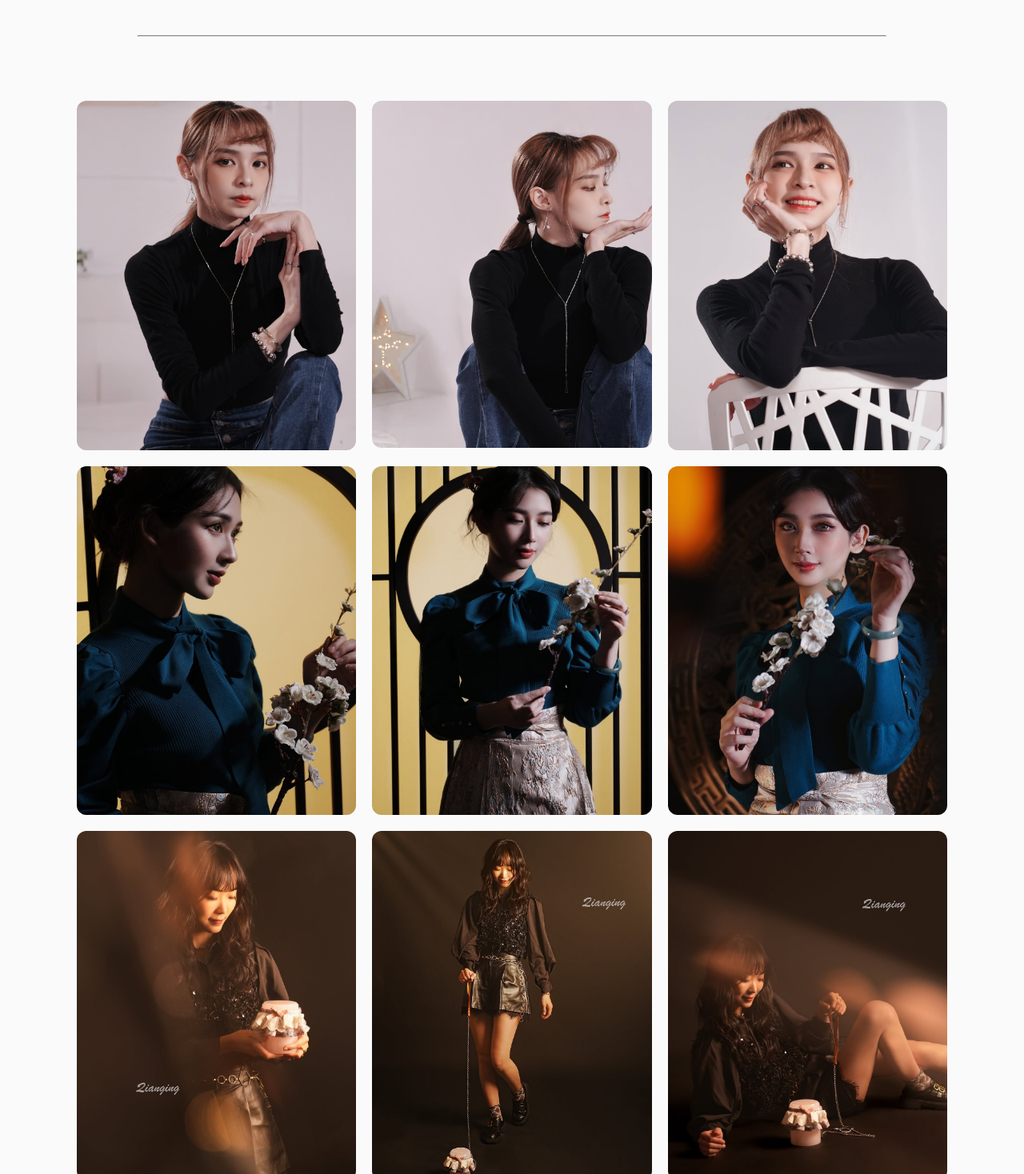
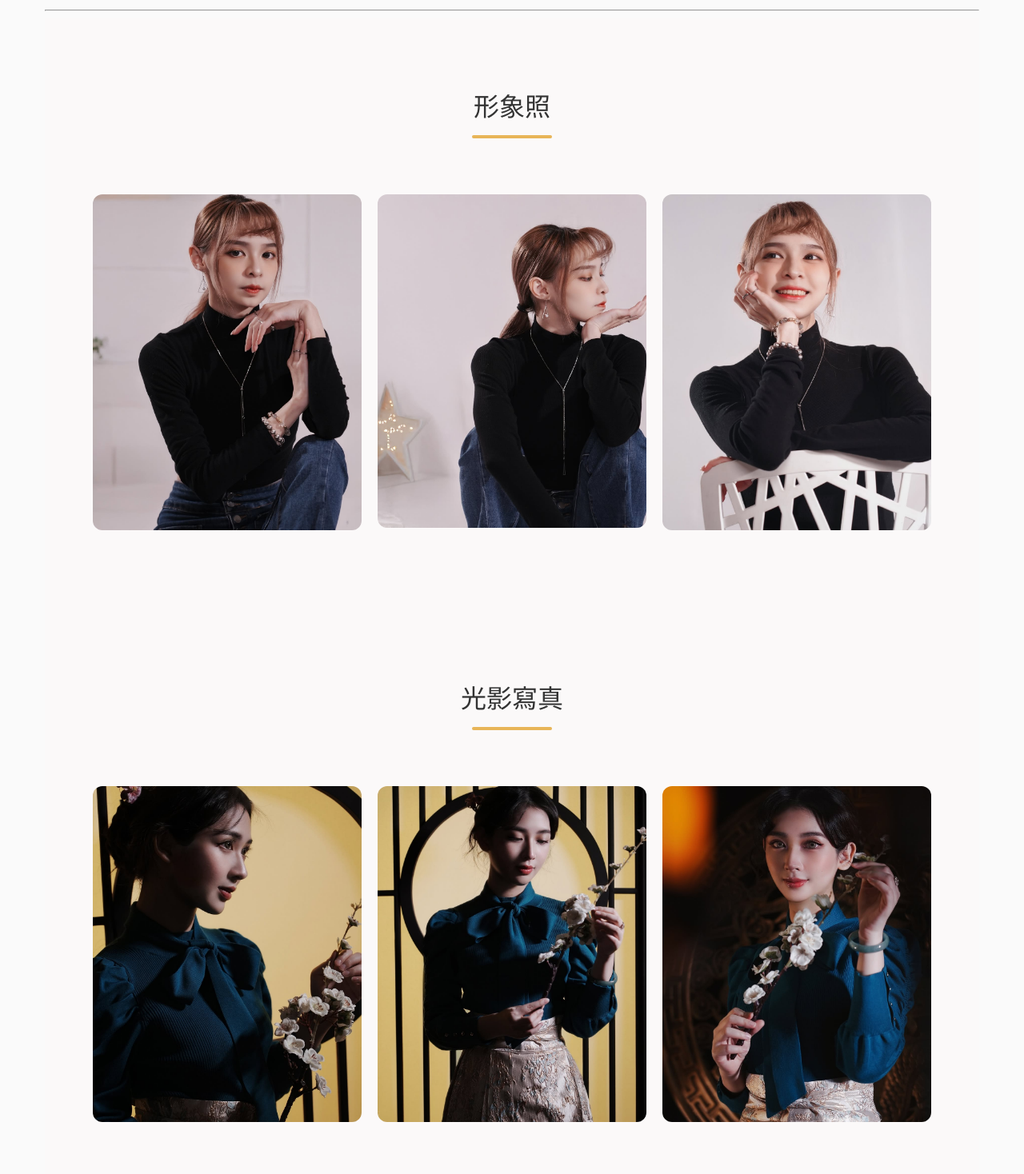
Before and after one commit to hank2636/Creator, a React (Vite) app in the folder frontend/: page / in a window 1280 px wide. Shown: the part 762-2230 px from the top of the page at 80% size. Built offline with nearby package versions, Linux system fonts and the light colour scheme.

Commit message:
新增 header 作品集跳轉功能

```diff
--- a/frontend/src/components/Header.tsx
+++ b/frontend/src/components/Header.tsx
@@ -67,7 +67,13 @@ const Header: React.FC = () => {
             onMouseEnter={handleMouseEnter}
             onMouseLeave={handleMouseLeave}
           >
-            <div className={`nav-item dropdown ${isPortfolioActive ? 'active' : ''}`}>
+            <div
+              className={`nav-item dropdown ${isPortfolioActive ? 'active' : ''}`}
+              onClick={() => {
+                navigate('/#image');
+                setDropdownOpen(false);
+              }}
+            >
               作品集
             </div>
             {dropdownOpen && (
@@ -76,10 +82,42 @@ const Header: React.FC = () => {
                 onMouseEnter={handleMouseEnter}
                 onMouseLeave={handleMouseLeave}
               >
-                <a href="/portfolio/image" className="dropdown-item">光影形象誌</a>
-                <a href="/portfolio/photo" className="dropdown-item">光影寫真</a>
-                <a href="/portfolio/theme" className="dropdown-item">主題寫真</a>
-                <a href="/portfolio/outdoor" className="dropdown-item">外拍作品</a>
+                <div
+                  className="dropdown-item"
+                  onClick={() => {
+                    navigate('/#image');
+                    setDropdownOpen(false);
+                  }}
+                >
+                  形象照
+                </div>
+                <div
+                  className="dropdown-item"
+                  onClick={() => {
+                    navigate('/#photo');
+                    setDropdownOpen(false);
+                  }}
+                >
+                  光影寫真
+                </div>
+                <div
+                  className="dropdown-item"
+                  onClick={() => {
+                    navigate('/#theme');
+                    setDropdownOpen(false);
+                  }}
+                >
+                  主題寫真
+                </div>
+                <div
+                  className="dropdown-item"
+                  onClick={() => {
+                    navigate('/#outdoor');
+                    setDropdownOpen(false);
+                  }}
+                >
+                  外拍作品
+                </div>
               </div>
             )}
           </div>
--- a/frontend/src/pages/Home.tsx
+++ b/frontend/src/pages/Home.tsx
@@ -1,4 +1,5 @@
-import React, { useRef, useState } from 'react';
+import React, { useRef, useState, useEffect } from 'react';
+import { useLocation } from 'react-router-dom';
 import './home.css';
 import { useAutoScrollSlider } from '../hooks/useAutoScrollSlider';
 
@@ -14,20 +15,32 @@ const slidingImages = [
   '/images/image9.jpg',
   '/images/image10.jpg',
 ];
-
 const DUPLICATE_COUNT = 3;
 const ITEM_WIDTH = 472 + 10;
 
 const Home = () => {
   const sliderRef = useRef<HTMLDivElement>(null);
   const animationRef = useRef<number | null>(null);
-  const [lightboxImage, setLightboxImage] = useState<string | null>(null); // ← 新增狀態控制放大圖
+  const [lightboxImage, setLightboxImage] = useState<string | null>(null);
+
+  const location = useLocation();
+
+  useEffect(() => {
+    const hash = location.hash;
+    if (hash) {
+      const target = document.querySelector(hash);
+      if (target) {
+        setTimeout(() => {
+          target.scrollIntoView({ behavior: 'smooth' });
+        }, 100); // 延遲確保元素已渲染
+      }
+    }
+  }, [location]);
 
   const extendedImages = Array(DUPLICATE_COUNT)
     .fill(slidingImages)
     .flat();
 
-  // 自動滑動 Hook
   useAutoScrollSlider(sliderRef, slidingImages, ITEM_WIDTH, animationRef);
 
   return (
@@ -36,6 +49,7 @@ const Home = () => {
         捕捉光影的靈魂，記錄世界的詩意。
       </div>
 
+      {/* 輪播圖 */}
       <div
         className="mouse-slider"
         ref={sliderRef}
@@ -61,25 +75,59 @@ const Home = () => {
         ))}
       </div>
 
-      <hr style={{ margin: '40px auto', width: '80%', borderColor: '#ddd' }} />
+      <hr />
 
-      {/* 圖片格狀牆 */}
-      <div className="grid-gallery">
-        {slidingImages.map((img, idx) => (
-          <div className="grid-item" key={`grid-${idx}`}>
-            <img
-              src={img}
-              alt={`Grid ${idx + 1}`}
-              onClick={() => setLightboxImage(img)} // 點擊放大
-            />
-          </div>
-        ))}
+      {/* 分類：光影形象誌 */}
+      <div id="image" className="gallery-section">
+        <h2 className="gallery-title">形象照</h2>
+        <div className="grid-gallery">
+          {slidingImages.slice(0, 3).map((img, idx) => (
+            <div className="grid-item" key={`img-${idx}`}>
+              <img src={img} onClick={() => setLightboxImage(img)} />
+            </div>
+          ))}
+        </div>
       </div>
 
-      {/* 放大圖層 Lightbox */}
+      {/* 分類：光影寫真 */}
+      <div id="photo" className="gallery-section">
+        <h2 className="gallery-title">光影寫真</h2>
+        <div className="grid-gallery">
+          {slidingImages.slice(3, 6).map((img, idx) => (
+            <div className="grid-item" key={`photo-${idx}`}>
+              <img src={img} onClick={() => setLightboxImage(img)} />
+            </div>
+          ))}
+        </div>
+      </div>
+
+      {/* 分類：主題寫真 */}
+      <div id="theme" className="gallery-section">
+        <h2 className="gallery-title">主題寫真</h2>
+        <div className="grid-gallery">
+          {slidingImages.slice(6, 9).map((img, idx) => (
+            <div className="grid-item" key={`theme-${idx}`}>
+              <img src={img} onClick={() => setLightboxImage(img)} />
+            </div>
+          ))}
+        </div>
+      </div>
+
+      {/* 分類：外拍作品 */}
+      <div id="outdoor" className="gallery-section">
+        <h2 className="gallery-title">外拍作品</h2>
+        <div className="grid-gallery">
+          {slidingImages.slice(9).map((img, idx) => (
+            <div className="grid-item" key={`outdoor-${idx}`}>
+              <img src={img} onClick={() => setLightboxImage(img)} />
+            </div>
+          ))}
+        </div>
+      </div>
+
       {lightboxImage && (
         <div className="lightbox-overlay" onClick={() => setLightboxImage(null)}>
-          <img src={lightboxImage} className="lightbox-image" alt="預覽圖片" />
+          <img src={lightboxImage} className="lightbox-image" />
         </div>
       )}
     </>
--- a/frontend/src/pages/home.css
+++ b/frontend/src/pages/home.css
@@ -131,3 +131,28 @@ img {
   -moz-user-select: none;
   -ms-user-select: none;
 }
+
+
+.gallery-section {
+  padding: 60px 20px;
+  background-color: #fbf9f9;
+}
+
+.gallery-title {
+  font-size: 2rem;
+  font-weight: bold;
+  margin-bottom: 30px;
+  text-align: center;
+  color: #333;
+  position: relative;
+}
+
+.gallery-title::after {
+  content: "";
+  display: block;
+  width: 100px;
+  height: 4px;
+  background-color: #e8b558;
+  margin: 12px auto 0;
+  border-radius: 2px;
+}
```
Also changed, not shown: frontend/src/App.tsx (+3 -4 lines).
